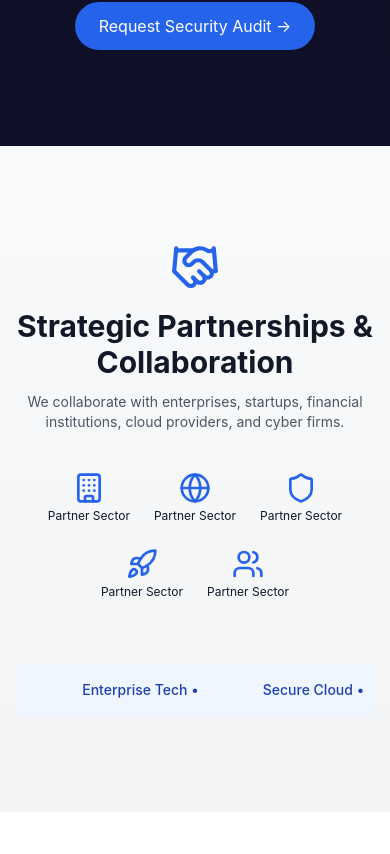
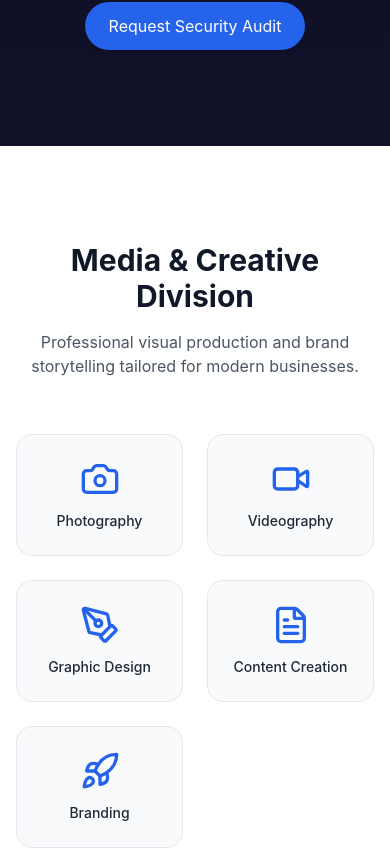
Before and after one commit to Monecuer/testingm2, a Next.js app: page / in a window 390 px wide. Shown: the part 3650-4504 px from the top of the page. Built offline with nearby package versions, Linux system fonts and the light colour scheme.

Commit message:
Update page.tsx

```diff
--- a/app/page.tsx
+++ b/app/page.tsx
@@ -1,4 +1,5 @@
 "use client";
+
 import { motion } from "framer-motion";
 import Navbar from "@/components/Navbar";
 import Footer from "@/components/Footer";
@@ -23,6 +24,8 @@ import {
   Building,
   Globe,
   Users,
+  Camera,
+  Video,
 } from "lucide-react";
 
 export default function Home() {
@@ -44,6 +47,14 @@ export default function Home() {
     { icon: <Eye className="text-purple-400 w-10 h-10" />, title: "24/7 Monitoring & Intelligence", desc: "AI-powered surveillance and threat analytics for real-time detection." },
   ];
 
+  const mediaServices = [
+    { title: "Photography", icon: Camera, href: "/media/photography" },
+    { title: "Videography", icon: Video, href: "/media/videography" },
+    { title: "Graphic Design", icon: PenTool, href: "/media/design" },
+    { title: "Content Creation", icon: FileText, href: "/media/content" },
+    { title: "Branding", icon: Rocket, href: "/media/branding" },
+  ];
+
   return (
     <>
       <Navbar />
@@ -54,16 +65,27 @@ export default function Home() {
         <motion.h2 className="h2 text-center" initial={{ opacity: 0, y: 20 }} whileInView={{ opacity: 1, y: 0 }}>
           How We Build Projects
         </motion.h2>
-        <p className="p text-center mt-3 max-w-2xl mx-auto">Monecuer's structured lifecycle guarantees efficient, scalable delivery.</p>
+        <p className="p text-center mt-3 max-w-2xl mx-auto">
+          Monecuer's structured lifecycle guarantees efficient, scalable delivery.
+        </p>
 
         <div className="relative max-w-5xl mx-auto mt-10">
-          <motion.div className="absolute left-1/2 -translate-x-1/2 w-[3px] bg-gradient-to-b from-blue-500 to-cyan-400 hidden md:block rounded-full"
-            initial={{ height: 0 }} whileInView={{ height: "100%" }} transition={{ duration: 2, ease: "easeInOut" }} />
+          <motion.div
+            className="absolute left-1/2 -translate-x-1/2 w-[3px] bg-gradient-to-b from-blue-500 to-cyan-400 hidden md:block rounded-full"
+            initial={{ height: 0 }}
+            whileInView={{ height: "100%" }}
+            transition={{ duration: 2, ease: "easeInOut" }}
+          />
 
           <div className="space-y-10 sm:space-y-14 relative z-10">
             {steps.map((s, i) => (
-              <motion.div key={i} className={`flex flex-col sm:flex-row items-center gap-6 ${i % 2 === 0 ? "sm:flex-row-reverse" : ""}`}
-                initial={{ opacity: 0, y: 30 }} whileInView={{ opacity: 1, y: 0 }} transition={{ delay: i * 0.1 }}>
+              <motion.div
+                key={i}
+                className={`flex flex-col sm:flex-row items-center gap-6 ${i % 2 === 0 ? "sm:flex-row-reverse" : ""}`}
+                initial={{ opacity: 0, y: 30 }}
+                whileInView={{ opacity: 1, y: 0 }}
+                transition={{ delay: i * 0.1 }}
+              >
                 <div className="p-4 rounded-full shadow bg-white dark:bg-slate-900">{s.icon}</div>
                 <div className="max-w-md text-center sm:text-left">
                   <h3 className="text-xl font-semibold text-gray-800 dark:text-white">{s.title}</h3>
@@ -78,12 +100,19 @@ export default function Home() {
       {/* 🔐 Cyber Security Section */}
       <section className="py-24 bg-gradient-to-b from-[#0a0a1f] to-[#101028] text-white text-center px-4">
         <motion.h2 className="text-3xl sm:text-4xl font-bold mb-6">Cyber Security Division</motion.h2>
-        <p className="max-w-3xl mx-auto mb-12">AI-driven security, threat mitigation, legal penetration testing, and 24/7 monitoring.</p>
+        <p className="max-w-3xl mx-auto mb-12">
+          AI-driven security, threat mitigation, legal penetration testing, and 24/7 monitoring.
+        </p>
 
         <div className="grid sm:grid-cols-2 md:grid-cols-3 gap-6 max-w-6xl mx-auto">
           {cyberFeatures.map((f, i) => (
-            <motion.div key={i} className="p-6 sm:p-8 bg-white/10 rounded-2xl shadow-lg backdrop-blur-sm border border-white/10"
-              initial={{ opacity: 0, y: 25 }} whileInView={{ opacity: 1, y: 0 }} transition={{ delay: i * 0.1 }}>
+            <motion.div
+              key={i}
+              className="p-6 sm:p-8 bg-white/10 rounded-2xl shadow-lg backdrop-blur-sm border border-white/10"
+              initial={{ opacity: 0, y: 25 }}
+              whileInView={{ opacity: 1, y: 0 }}
+              transition={{ delay: i * 0.1 }}
+            >
               <div className="flex justify-center mb-5">{f.icon}</div>
               <h3 className="text-lg sm:text-xl font-semibold">{f.title}</h3>
               <p className="text-gray-300 text-sm sm:text-base">{f.desc}</p>
@@ -91,19 +120,46 @@ export default function Home() {
           ))}
         </div>
 
-        <motion.button className="mt-14 px-6 py-3 bg-blue-600 hover:bg-blue-700 rounded-full shadow text-white">Request Security Audit →</motion.button>
+        <motion.button className="mt-14 px-6 py-3 bg-blue-600 hover:bg-blue-700 rounded-full shadow text-white">
+          Request Security Audit
+        </motion.button>
       </section>
 
-      {/* 🌐 Sponsorship & Partnerships */}
+      {/* 🎥 Media & Creative Division */}
+      <section className="py-24 bg-white dark:bg-[#0b0b18] px-4">
+        <motion.h2 className="text-3xl sm:text-4xl font-bold text-center mb-4">
+          Media & Creative Division
+        </motion.h2>
+
+        <p className="text-center max-w-2xl mx-auto text-gray-600 dark:text-gray-300 mb-14">
+          Professional visual production and brand storytelling tailored for modern businesses.
+        </p>
+
+        <div className="grid grid-cols-2 sm:grid-cols-3 md:grid-cols-5 gap-6 max-w-6xl mx-auto">
+          {mediaServices.map((item, i) => (
+            <motion.a
+              key={i}
+              href={item.href}
+              whileHover={{ y: -6, scale: 1.03 }}
+              whileTap={{ scale: 0.97 }}
+              className="group flex flex-col items-center justify-center p-6 rounded-2xl border border-gray-200 dark:border-white/10 bg-gray-50 dark:bg-white/5 hover:shadow-xl transition"
+            >
+              <item.icon className="w-10 h-10 text-blue-600 group-hover:rotate-6 transition-transform" />
+              <span className="mt-3 font-medium text-sm text-gray-800 dark:text-white">
+                {item.title}
+              </span>
+            </motion.a>
+          ))}
+        </div>
+      </section>
+
+      {/* 🌐 Partnerships */}
       <section className="py-24 bg-gradient-to-b from-gray-50 to-gray-100 dark:from-[#0b0b18] dark:to-[#0b0b18] text-center px-4 sm:px-8">
-        <motion.div className="flex justify-center mb-4" initial={{ opacity: 0 }} whileInView={{ opacity: 1 }}>
+        <motion.div className="flex justify-center mb-4">
           <Handshake size={50} className="text-blue-600 dark:text-blue-400" />
         </motion.div>
 
         <h2 className="text-3xl font-bold mb-3">Strategic Partnerships & Collaboration</h2>
-        <p className="max-w-2xl mx-auto text-gray-600 dark:text-gray-300 text-sm sm:text-base mb-10">
-          We collaborate with enterprises, startups, financial institutions, cloud providers, and cyber firms.
-        </p>
 
         <div className="flex flex-wrap justify-center gap-6 max-w-4xl mx-auto mb-16">
           {[Building, Globe, Shield, Rocket, Users].map((Icon, idx) => (
@@ -112,13 +168,6 @@ export default function Home() {
               <span className="text-xs mt-1">Partner Sector</span>
             </div>
           ))}
-        </div>
-
-        <div className="relative w-full overflow-hidden py-4 bg-blue-50 dark:bg-white/10">
-          <motion.div initial={{ x: "100%" }} animate={{ x: "-100%" }} transition={{ repeat: Infinity, duration: 15, ease: "linear" }}
-            className="flex items-center gap-8 text-blue-800 dark:text-blue-200 whitespace-nowrap font-medium text-sm">
-            <Building size={18} /> Enterprise Tech • <Shield size={18} /> Secure Cloud • <Rocket size={18} /> SaaS Innovation • <Users size={18} /> Education & Workforce • <Globe size={18} /> Global Scale Partnerships
-          </motion.div>
         </div>
       </section>
 
```
